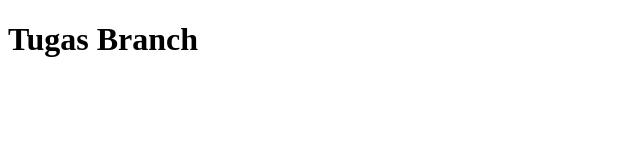
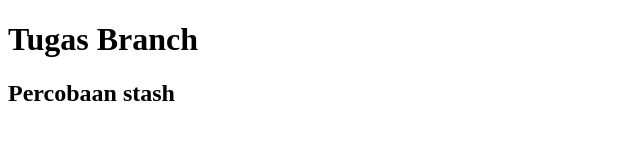
Before and after one commit to PeriHidayatDev/flutter_tugas-msib, a plain HTML site: page index.html in a window 1280 px wide. Shown: the whole page, without its empty margins (0-640 px from the left). Drawn offline with Linux system fonts and the light colour scheme.

Commit message:
stash terbaru

```diff
--- a/index.html
+++ b/index.html
@@ -7,5 +7,6 @@
 </head>
 <body>
     <h1>Tugas Branch</h1>
+    <h2>Percobaan stash</h2>
 </body>
 </html>
```
Also changed, not shown: sspraktek/percobaan stash.png (added).
